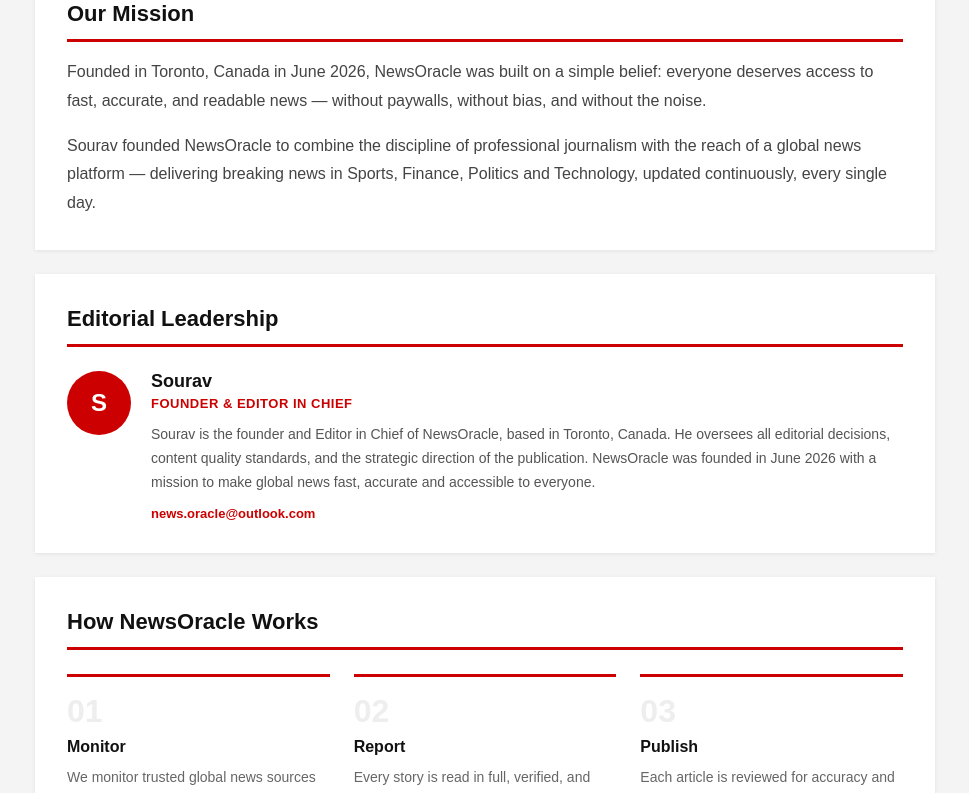
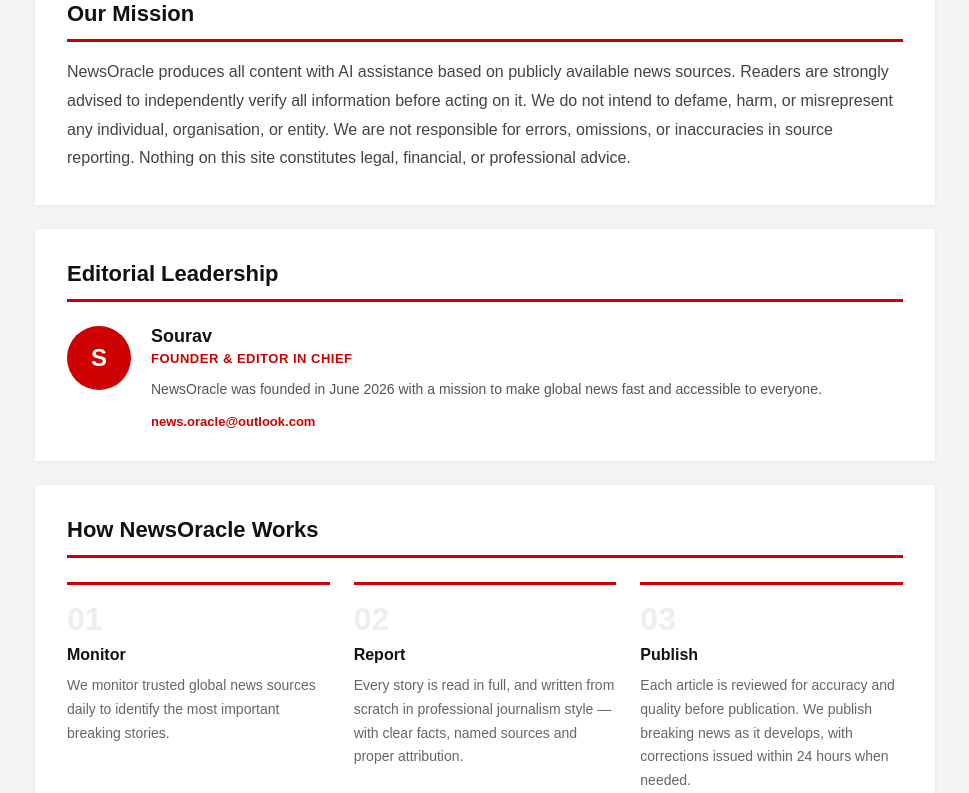
Before and after one commit to richmanempire001-cyber/newsoracle, a Next.js app: page /about in a window 1280 px wide. Shown: the part 580-1373 px from the top of the page, without its empty margins (155-1124 px from the left). Built offline with nearby package versions, Linux system fonts and the light colour scheme.

Commit message:
Update about.js

```diff
--- a/pages/about.js
+++ b/pages/about.js
@@ -122,7 +122,7 @@ export default function About() {
           <div style={{ background: '#fff', padding: '32px', marginBottom: '24px', boxShadow: '0 1px 4px rgba(0,0,0,0.08)' }}>
             <h2 style={{ fontSize: '22px', fontWeight: '800', color: '#111', margin: '0 0 16px', paddingBottom: '12px', borderBottom: '3px solid #cc0000' }}>Our Mission</h2>
             <p style={{ fontSize: '16px', lineHeight: '1.8', color: '#444', margin: '0 0 16px' }}>
-              Founded in Toronto, Canada in June 2026, NewsOracle was built on a simple belief: everyone deserves access to fast, accurate, and readable news — without paywalls, without bias, and without the noise.
+
             </p>
             <p style={{ fontSize: '16px', lineHeight: '1.8', color: '#444', margin: 0 }}>
               {/* CHANGED: "Our editorial team" -> accurate singular framing.
@@ -130,7 +130,7 @@ export default function About() {
                   Claiming a "team" when there is one founder is a credibility
                   risk if a reviewer or reader checks. Update this copy for
                   real once you have named contributors to point to. */}
-              Sourav founded NewsOracle to combine the discipline of professional journalism with the reach of a global news platform — delivering breaking news in Sports, Finance, Politics and Technology, updated continuously, every single day.
+              NewsOracle produces all content with AI assistance based on publicly available news sources. Readers are strongly advised to independently verify all information before acting on it. We do not intend to defame, harm, or misrepresent any individual, organisation, or entity. We are not responsible for errors, omissions, or inaccuracies in source reporting. Nothing on this site constitutes legal, financial, or professional advice.
             </p>
           </div>
 
@@ -154,7 +154,7 @@ export default function About() {
                     EEAT on solo-founder news sites. */}
                 <p style={{ fontSize: '13px', color: '#cc0000', fontWeight: '600', margin: '0 0 12px', textTransform: 'uppercase', letterSpacing: '0.5px' }}>Founder & Editor in Chief</p>
                 <p style={{ fontSize: '14px', lineHeight: '1.7', color: '#555', margin: '0 0 12px' }}>
-                  Sourav is the founder and Editor in Chief of NewsOracle, based in Toronto, Canada. He oversees all editorial decisions, content quality standards, and the strategic direction of the publication. NewsOracle was founded in June 2026 with a mission to make global news fast, accurate and accessible to everyone.
+                   NewsOracle was founded in June 2026 with a mission to make global news fast and accessible to everyone.
                 </p>
                 <div style={{ display: 'flex', gap: '12px', flexWrap: 'wrap' }}>
                   <a href="mailto:news.oracle@outlook.com" style={{ fontSize: '13px', color: '#cc0000', textDecoration: 'none', fontWeight: '600' }}>news.oracle@outlook.com</a>
@@ -176,12 +176,12 @@ export default function About() {
                 {
                   num: '01',
                   title: 'Monitor',
-                  desc: 'We monitor trusted global news sources daily — including AP, Reuters, ESPN, Bloomberg and BBC — to identify the most important breaking stories.'
+                  desc: 'We monitor trusted global news sources daily  to identify the most important breaking stories.'
                 },
                 {
                   num: '02',
                   title: 'Report',
-                  desc: 'Every story is read in full, verified, and written from scratch in professional journalism style — with clear facts, named sources and proper attribution.'
+                  desc: 'Every story is read in full, and written from scratch in professional journalism style — with clear facts, named sources and proper attribution.'
                 },
                 {
                   num: '03',
```
